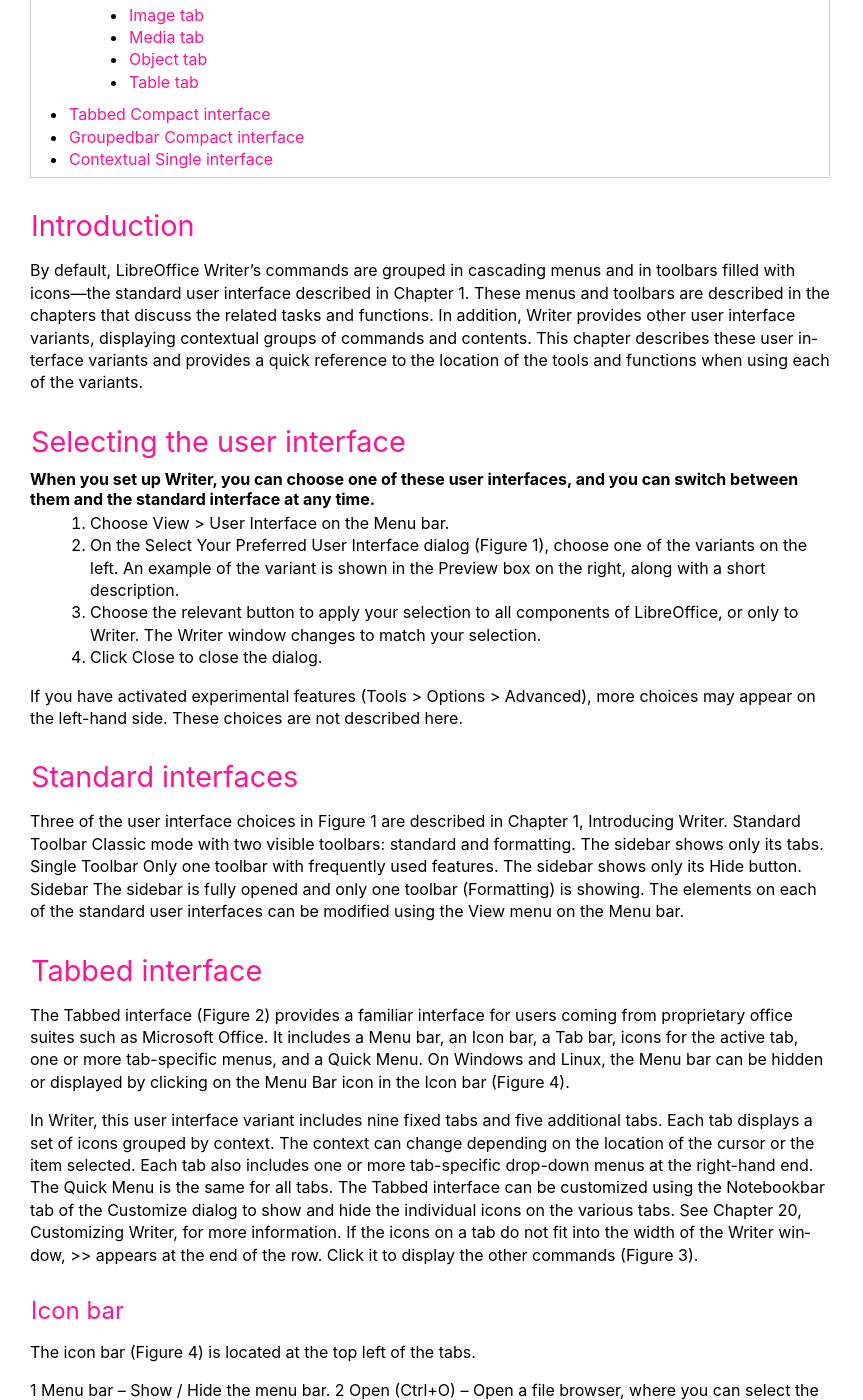
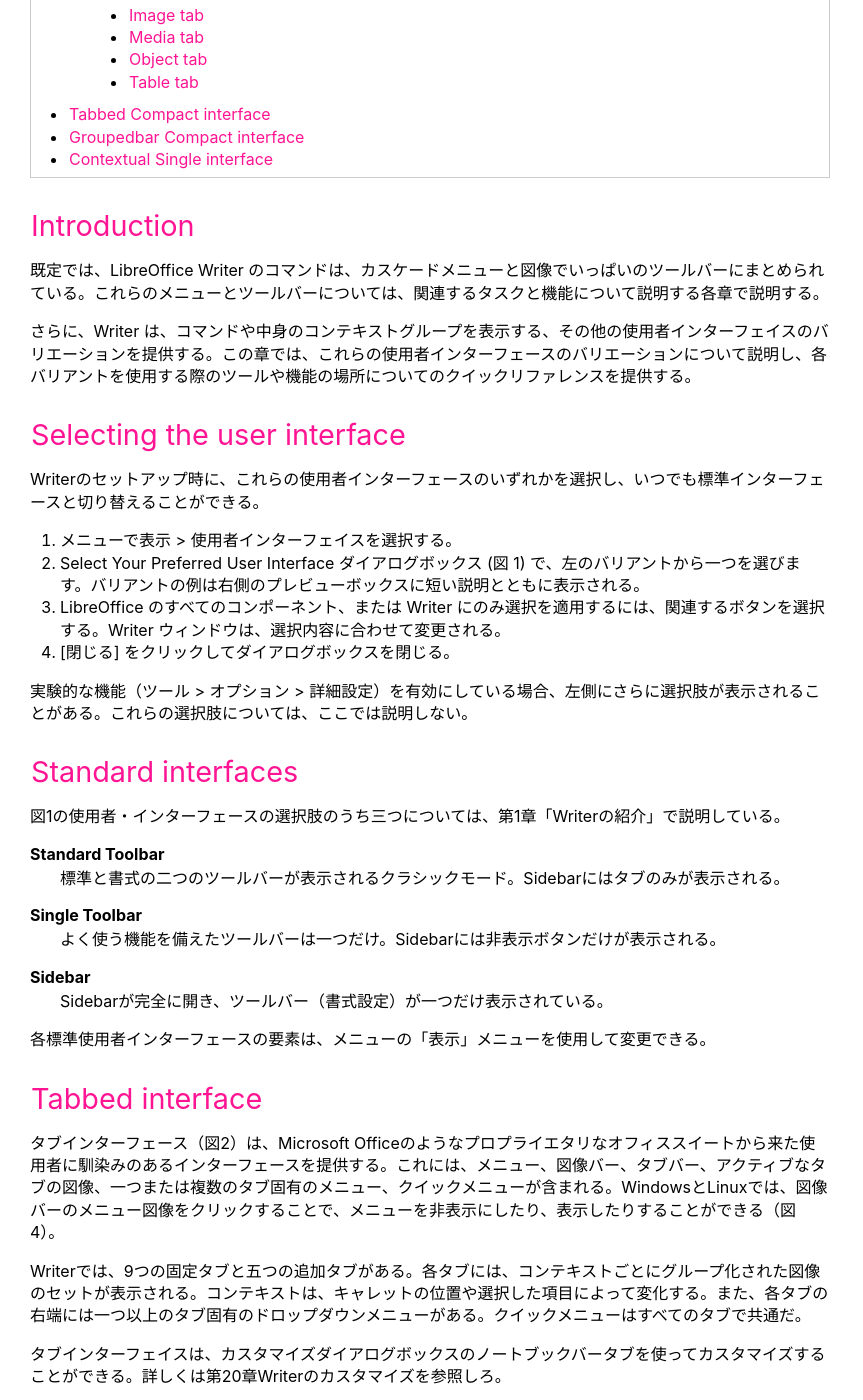
Before and after one commit to showa-yojyo/minibook, a Sphinx documentation site: the page built from source/libreoffice/writer-guide/writer21.rst, in a window 1280 px wide and 1400 px high, scrolled down 663 px. Shown: the whole window, without its empty margins (0-863 px from the left). Built offline with Sphinx 7.4.7, drawn with Linux system fonts in a browser that asks for light colours; some of the changed text lies outside the part shown.

Commit message:
writer21: apply DeepL and sed

```diff
--- a/source/libreoffice/writer-guide/writer21.rst
+++ b/source/libreoffice/writer-guide/writer21.rst
@@ -11,45 +11,51 @@
 Introduction
 ======================================================================
 
-By default, LibreOffice Writer’s commands are grouped in cascading menus and in toolbars filled with icons—the standard user interface described in Chapter 1. These menus and toolbars are described in the chapters that discuss the related tasks and functions.
-In addition, Writer provides other user interface variants, displaying contextual groups of commands and contents. This chapter describes these user interface variants and provides a quick reference to the location of the tools and functions when using each of the variants.
+既定では、LibreOffice Writer のコマンドは、カスケードメニューと図像でいっぱいのツールバーにまとめられている。これらのメニューとツールバーについては、関連するタスクと機能について説明する各章で説明する。
+
+さらに、Writer は、コマンドや中身のコンテキストグループを表示する、その他の使用者インターフェイスのバリエーションを提供する。この章では、これらの使用者インターフェースのバリエーションについて説明し、各バリアントを使用する際のツールや機能の場所についてのクイックリファレンスを提供する。
 
 Selecting the user interface
 ======================================================================
 
-When you set up Writer, you can choose one of these user interfaces, and you can switch between them and the standard interface at any time.
-    1) Choose View > User Interface on the Menu bar.
-    2) On the Select Your Preferred User Interface dialog (Figure 1), choose one of the variants on the left. An example of the variant is shown in the Preview box on the right, along with a short description.
-    3) Choose the relevant button to apply your selection to all components of LibreOffice, or only to Writer. The Writer window changes to match your selection.
-    4) Click Close to close the dialog.
+Writerのセットアップ時に、これらの使用者インターフェースのいずれかを選択し、いつでも標準インターフェースと切り替えることができる。
 
-If you have activated experimental features (Tools > Options > Advanced), more choices may appear on the left-hand side. These choices are not described here.
+#. メニューで表示 > 使用者インターフェイスを選択する。
+#. Select Your Preferred User Interface ダイアログボックス (図 1) で、左のバリアントから一つを選びます。バリアントの例は右側のプレビューボックスに短い説明とともに表示される。
+#. LibreOffice のすべてのコンポーネント、または Writer にのみ選択を適用するには、関連するボタンを選択する。Writer ウィンドウは、選択内容に合わせて変更される。
+#. [閉じる] をクリックしてダイアログボックスを閉じる。
+
+実験的な機能（ツール > オプション > 詳細設定）を有効にしている場合、左側にさらに選択肢が表示されることがある。これらの選択肢については、ここでは説明しない。
 
 Standard interfaces
 ======================================================================
 
-Three of the user interface choices in Figure 1 are described in Chapter 1, Introducing Writer.
+図1の使用者・インターフェースの選択肢のうち三つについては、第1章「Writerの紹介」で説明している。
+
 Standard Toolbar
-Classic mode with two visible toolbars: standard and formatting. The sidebar shows only its tabs.
+   標準と書式の二つのツールバーが表示されるクラシックモード。Sidebarにはタブのみが表示される。
 Single Toolbar
-Only one toolbar with frequently used features. The sidebar shows only its Hide button.
+   よく使う機能を備えたツールバーは一つだけ。Sidebarには非表示ボタンだけが表示される。
 Sidebar
-The sidebar is fully opened and only one toolbar (Formatting) is showing.
-The elements on each of the standard user interfaces can be modified using the View menu on the Menu bar.
+   Sidebarが完全に開き、ツールバー（書式設定）が一つだけ表示されている。
+
+各標準使用者インターフェースの要素は、メニューの「表示」メニューを使用して変更できる。
 
 Tabbed interface
 ======================================================================
 
-The Tabbed interface (Figure 2) provides a familiar interface for users coming from proprietary office suites such as Microsoft Office. It includes a Menu bar, an Icon bar, a Tab bar, icons for the active tab, one or more tab-specific menus, and a Quick Menu. On Windows and Linux, the Menu bar can be hidden or displayed by clicking on the Menu Bar icon in the Icon bar (Figure 4).
+タブインターフェース（図2）は、Microsoft Officeのようなプロプライエタリなオフィススイートから来た使用者に馴染みのあるインターフェースを提供する。これには、メニュー、図像バー、タブバー、アクティブなタブの図像、一つまたは複数のタブ固有のメニュー、クイックメニューが含まれる。WindowsとLinuxでは、図像バーのメニュー図像をクリックすることで、メニューを非表示にしたり、表示したりすることができる（図4）。
 
-In Writer, this user interface variant includes nine fixed tabs and five additional tabs. Each tab displays a set of icons grouped by context. The context can change depending on the location of the cursor or the item selected. Each tab also includes one or more tab-specific drop-down menus at the right-hand end. The Quick Menu is the same for all tabs.
-The Tabbed interface can be customized using the Notebookbar tab of the Customize dialog to show and hide the individual icons on the various tabs. See Chapter 20, Customizing Writer, for more information.
-If the icons on a tab do not fit into the width of the Writer window, >> appears at the end of the row. Click it to display the other commands (Figure 3).
+Writerでは、9つの固定タブと五つの追加タブがある。各タブには、コンテキストごとにグループ化された図像のセットが表示される。コンテキストは、キャレットの位置や選択した項目によって変化する。また、各タブの右端には一つ以上のタブ固有のドロップダウンメニューがある。クイックメニューはすべてのタブで共通だ。
+
+タブインターフェイスは、カスタマイズダイアログボックスのノートブックバータブを使ってカスタマイズすることができる。詳しくは第20章Writerのカスタマイズを参照しろ。
+
+タブの図像が Writer ウィンドウの幅に収まらない場合は、行の最後に >> が表示される。これをクリックすると、他のコマンドが表示される（図3）。
 
 Icon bar
 ----------------------------------------------------------------------
 
-The icon bar (Figure 4) is located at the top left of the tabs.
+図像バー（図4）はタブの左上にある。
 
 1  Menu bar – Show / Hide the menu bar.
 2  Open (Ctrl+O) – Open a file browser, where you can select the file to be opened.
@@ -61,127 +67,127 @@
 Quick menu
 ----------------------------------------------------------------------
 
-At the right-hand end of the tab bar is a Quick menu (Figure 5) containing some commonly used commands and links. Some of the Quick menu items have submenus, indicated by arrows on the right.
+タブバーの右端にはクイックメニュー（図5）があり、よく使われるコマンドやリンクが含まれている。クイックメニューのいくつかの項目にはサブメニューがあり、右側の矢印で示されている。
 
 Fixed tabs
 ----------------------------------------------------------------------
 
-The fixed tabs in Writer are File, Home, Insert, Layout, References, Review, View, Extension, and Tools. The tabs are described on the following pages. The illustrations show the left and right ends of the tabs separately so they are large enough to more easily see the commands.
+Writerの固定タブは、File、Home、Insert、Layout、References、Review、View、Extension、Toolsだ。各タブについては次のページで説明する。図では、タブの左端と右端を別々に示しているので、コマンドをより簡単に見ることができる。
 
 File tab
 ~~~~~~~~~~~~~~~~~~~~~~~~~~~~~~~~~~~~~~~~~~~~~~~~~~~~~~~~~~~~~~~~~~~~~~
 
-The File tab (Figure 6) includes commands to create new documents; open, save, print, and close documents; manage templates; export to PDF and EPUB; display document properties; add a digital signature; and sign an existing PDF.
+ファイル」タブ（図6）には、新規文書の作成、文書のオープン・保存・印刷・クローズ、雛形の管理、PDFやEPUBへの書き出し、文書プロパティの表示、電子署名の追加、既存のPDFへの署名などのコマンドがある。
 
-The File tab has two menus (Figure 7): File and Help. The File menu contains the same commands as the icons on the tab. The Help menu provides links to a variety of resources.
+Fileタブには二つのメニューがある（図7）：ファイル」と「ヘルプ」だ。ファイル」メニューには、タブ上の図像と同じコマンドが含まれている。ヘルプ」メニューには、さまざまなリソースへのリンクが用意されている。
 
 Home tab
 ~~~~~~~~~~~~~~~~~~~~~~~~~~~~~~~~~~~~~~~~~~~~~~~~~~~~~~~~~~~~~~~~~~~~~~
 
-The Home tab (Figure 8) includes commands to cut, copy, paste, and format text; insert common items (image, table, special characters, and page break); apply, update, and edit styles; and others.
+ホーム」タブ（図8）には、テキストのカット、コピー、ペースト、書式設定、一般的なアイテムの挿入（画像、表、特殊文字、改ページ）、スタイルの適用、更新、編集などのコマンドがある。
 
-The Home menu (Figure 9) provides additional commands that are not on the tab.
+ホームメニュー（図9）には、タブにはない追加コマンドがある。
 
 Insert tab
 ~~~~~~~~~~~~~~~~~~~~~~~~~~~~~~~~~~~~~~~~~~~~~~~~~~~~~~~~~~~~~~~~~~~~~~
 
-The Insert tab (Figure 10) includes commands to insert many commonly used items.
+挿入」タブ（図10）には、よく使われる多くの項目を挿入するためのコマンドが含まれている。
 
-The Insert menu (Figure 11) provides some of the same commands.
+挿入]メニュー（図11）にも同じコマンドがいくつかある。
 
 Layout tab
 ~~~~~~~~~~~~~~~~~~~~~~~~~~~~~~~~~~~~~~~~~~~~~~~~~~~~~~~~~~~~~~~~~~~~~~
 
-The Layout tab (Figure 12) provides commands for working on page layout.
+レイアウトタブ（図12）は、ページレイアウトに関するコマンドを提供する。
 
-The Layout menu (Figure 13) provides commands for a few of the same items.
+レイアウトメニュー (図13) には、同じ項目のいくつかのコマンドがある。
 
 References tab
 ~~~~~~~~~~~~~~~~~~~~~~~~~~~~~~~~~~~~~~~~~~~~~~~~~~~~~~~~~~~~~~~~~~~~~~
 
-The References tab (Figure 14) provides commands for working with tables of contents, indexes, footnotes and endnotes, cross-references, bibliographies, and fields.
+参考文献タブ（図14）には、目次、索引、脚注・巻末注、相互参照、書誌、フィールドを操作するためのコマンドが用意されている。
 
-The References menu (Figure 15) provides many of the same commands.
+参考文献メニュー（図15）にも同じコマンドが多数用意されている。
 
 Review tab
 ~~~~~~~~~~~~~~~~~~~~~~~~~~~~~~~~~~~~~~~~~~~~~~~~~~~~~~~~~~~~~~~~~~~~~~
 
-The Review tab (Figure 16) assists in editing. It provides quick access to recording, showing,  hiding, and managing changes.
+レビュー」タブ（図16）は編集を支援する。記録、表示、非表示、変更点の管理に素早くアクセスできる。
 
-The Review menu (Figure 17) provides many of the same commands.
+Reviewメニュー(図17)は同じコマンドの多くを提供する。
 
 View tab
 ~~~~~~~~~~~~~~~~~~~~~~~~~~~~~~~~~~~~~~~~~~~~~~~~~~~~~~~~~~~~~~~~~~~~~~
 
-The View tab (Figure 18) provides commands related to the display of a document on screen.
+表示] タブ (図 18) は、文書の画面表示に関するコマンドを提供する。
 
-The View menu (Figure 19) provides many of the same commands.
+表示] メニュー (図 19) にも同じコマンドが多数用意されている。
 
 Extension tab
 ~~~~~~~~~~~~~~~~~~~~~~~~~~~~~~~~~~~~~~~~~~~~~~~~~~~~~~~~~~~~~~~~~~~~~~
 
-The Extension tab (Figure 20) contains only the menu for accessing the Extensions dialog.
+拡張機能タブ（図20）には、拡張機能ダイアログボックスにアクセスするためのメニューだけがある。
 
 Tools tab
 ~~~~~~~~~~~~~~~~~~~~~~~~~~~~~~~~~~~~~~~~~~~~~~~~~~~~~~~~~~~~~~~~~~~~~~
 
-The Tools tab (Figure 21) provides several tools for macros, mail merge, and form creation.
+ツール]タブ（図21）には、マクロ、メールマージ、フォーム作成のためのいくつかのツールが用意されている。
 
-The Tools menu (Figure 22) provides some of the same commands.
+ツール]メニュー(図22)にも同じコマンドがいくつかある。
 
 Additional tabs
 ----------------------------------------------------------------------
 
-Additional tabs appear when an item is selected; they are displayed between the View and Extension tabs. The additional tabs in Writer are Draw, Image, Media, Object, and Table.
+追加タブは、アイテムが選択されると表示され、「表示」タブと「拡張」タブの間に表示される。Writerの追加タブは、Draw、Image、Media、Object、Tableだ。
 
 Draw tab
 ~~~~~~~~~~~~~~~~~~~~~~~~~~~~~~~~~~~~~~~~~~~~~~~~~~~~~~~~~~~~~~~~~~~~~~
 
-The Draw tab (Figure 23) is displayed when a drawing object is selected. It provides commands for captioning and modifying the drawing object and for inserting and modifying Fontwork objects.
+描画タブ（図 23）は、描画オブジェクトが選択されているときに表示される。このタブには、図面オブジェクトにキャプションを付けたり修正したりするためのコマンドや、フォントワークオブジェクトを挿入したり修正したりするためのコマンドが用意されている。
 
-The Draw menu (Figure 24) provides a subset of commands, which vary depending on the drawing object.
+描画メニュー (図 24) は、描画オブジェクトによって異なるコマンドの部分集合を提供する。
 
 Image tab
 ~~~~~~~~~~~~~~~~~~~~~~~~~~~~~~~~~~~~~~~~~~~~~~~~~~~~~~~~~~~~~~~~~~~~~~
 
-The Image tab (Figure 25) provides commands for working with images, including captions, cropping, borders and area styles and colors, anchors, wrapping, positioning, and filtering.
+画像タブ (図25) には、キャプション、トリミング、境界線と領域のスタイルと色、アンカー、折り返し、位置決め、フィルタリングなど、画像を扱うためのコマンドが用意されている。
 
-The Image menu (Figure 26) provides links to dialogs for working with images.
+画像メニュー (図26) には、画像を扱うためのダイアログボックスへのリンクがある。
 
 Media tab
 ~~~~~~~~~~~~~~~~~~~~~~~~~~~~~~~~~~~~~~~~~~~~~~~~~~~~~~~~~~~~~~~~~~~~~~
 
-The Media tab (Figure 27) provides commands for positioning and running an audio or video file.
+メディアタブ（図27）には、オーディオまたはビデオファイルを配置し、実行するためのコマンドがある。
 
-The Media menu (Figure 28) provides some of the same commands
+メディア］メニュー（図28）にも同じコマンドがある。
 
 Object tab
 ~~~~~~~~~~~~~~~~~~~~~~~~~~~~~~~~~~~~~~~~~~~~~~~~~~~~~~~~~~~~~~~~~~~~~~
 
-The Object tab (Figure 29) provides commands to position, resize, link, choose colors and borders for the selected object. The illustration shows the tab when a frame is selected.
+Objectタブ（図29）には、選択したオブジェクトの位置、サイズ変更、リンク、色、境界線の選択などのコマンドがある。図は枠が選択されているときのタブだ。
 
-The Object menu (Figure 30) provides a few of the same commands. The illustration shows the menu when a frame is selected.
+Objectメニュー（図30）にも同じコマンドがいくつかある。図は枠が選択されているときのメニューだ。
 
 Table tab
 ~~~~~~~~~~~~~~~~~~~~~~~~~~~~~~~~~~~~~~~~~~~~~~~~~~~~~~~~~~~~~~~~~~~~~~
 
-The Table tab (Figure 31) is opened when the cursor is in a table.
+テーブル・タブ（図31）は、キャレットがテーブル内にあるときに開かれる。
 
-The Table menu (Figure 32) includes some commands not shown on the tab.
+Tableメニュー（図32）には、タブに表示されていないコマンドもある。
 
 Tabbed Compact interface
 ======================================================================
 
-The Tabbed Compact interface has the same tabs as the Tabbed interface, but the commands on each tab are arranged in a single row of icons, many with drop-down menus of choices.
+タブ付きコンパクト・インターフェースには、タブ付きインターフェースと同じタブがあるが、各タブのコマンドは図像の一列に並べられ、その多くはドロップダウンメニューで選択できるようになっている。
 
 Groupedbar Compact interface
 ======================================================================
 
-The Groupedbar Compact interface (Figure 34) is divided into groups that contain commands organized as sets of icons and menus.
+Groupedbarコンパクト・インターフェース（図34）は、図像とメニューのセットとして編成されたコマンドを含むグループに分割されている。
 
-The Groupedbar menu (Figure 35) provides a subset of commands, including a convenient way to change the user interface.
+Groupedbarメニュー（図35）は、使用者インターフェイスを変更する便利な方法を含む、コマンドの部分集合を提供する。
 
 Contextual Single interface
 ======================================================================
 
-The Contextual Single interface displays a standard Menu bar and a single toolbar with context-dependent content.
+コンテクスチュアル・シングルインターフェイスは、標準的なメニューと、コンテクスチュアルに依存した中身を持つ単一のツールバーを表示する。
```
